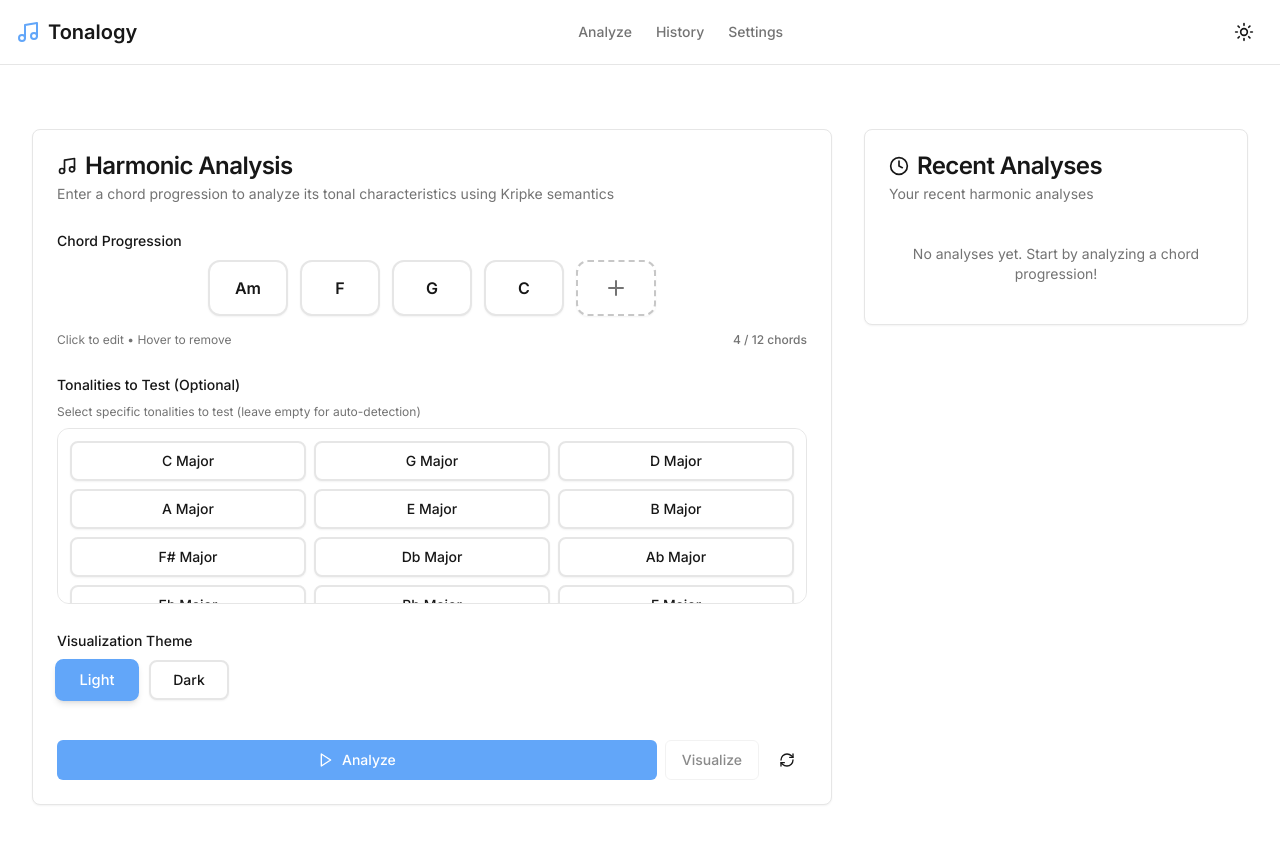
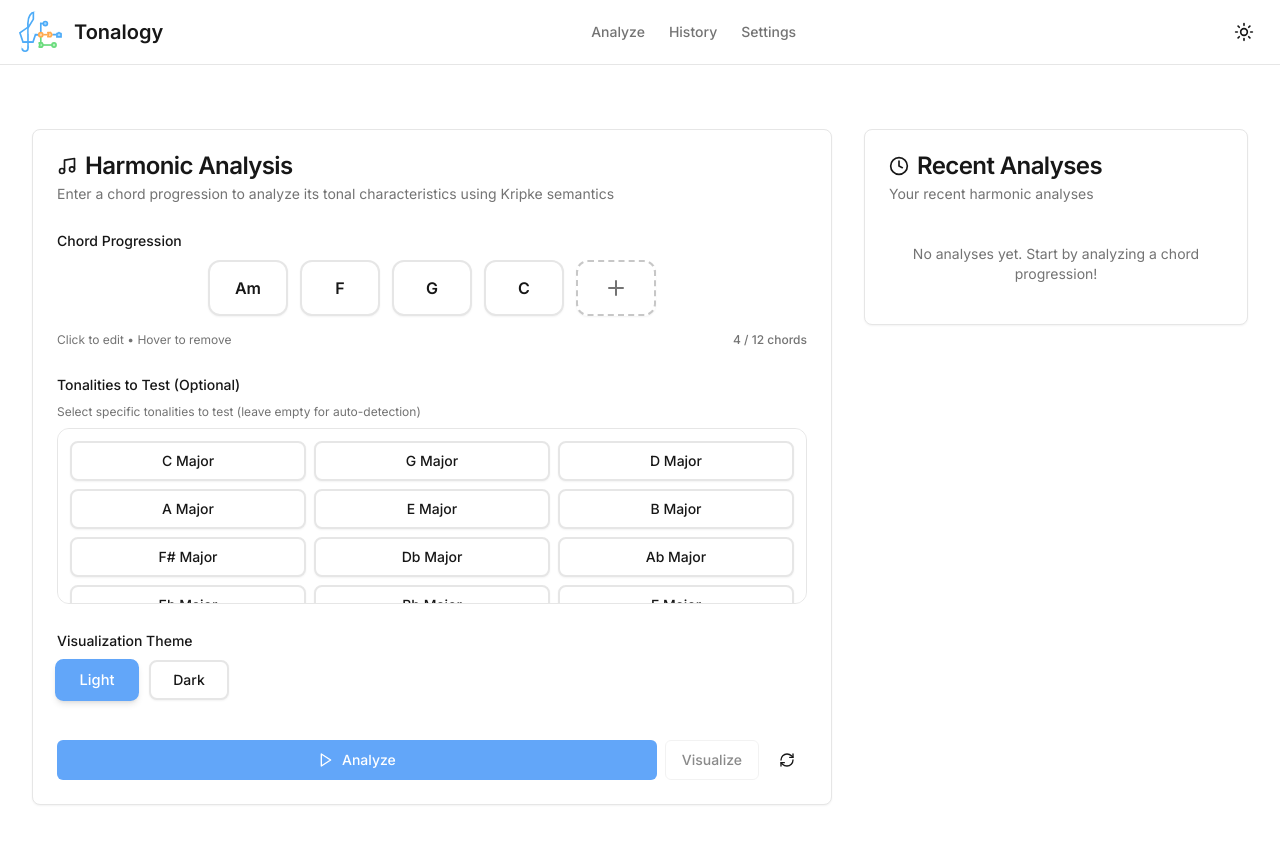
Before and after one commit to joabemorais/tonalogy-interface, a Next.js app: page / in a window 1280 px wide. Shown: the top 844 px of the page. Built offline with nearby package versions, Linux system fonts and the light colour scheme.

Commit message:
feat: replace generic music icons with Tonalogy brand icon

```diff
--- a/app/layout.tsx
+++ b/app/layout.tsx
@@ -12,6 +12,11 @@ export const metadata: Metadata = {
   description: 'Web-based client for harmonic progression analysis',
   keywords: ['music theory', 'harmonic analysis', 'tonality', 'kripke semantics'],
   authors: [{ name: 'Joabe Morais', url: 'https://github.com/joabemorais' }],
+  icons: {
+    icon: '/favicon.svg',
+    shortcut: '/favicon.svg',
+    apple: '/favicon.svg',
+  },
 }
 
 export default function RootLayout({
--- a/components/header.tsx
+++ b/components/header.tsx
@@ -1,14 +1,14 @@
 'use client'
 
 import React from 'react'
-import { Music } from 'lucide-react'
+import { TonalogyIcon } from '@/components/ui/tonalogy-icon'
 
 export function Header() {
   return (
     <div className="text-center space-y-4 py-8">
       <div className="flex justify-center">
         <div className="p-3 bg-primary/10 rounded-full">
-          <Music className="h-8 w-8 text-primary" />
+          <TonalogyIcon size={32} className="text-primary" />
         </div>
       </div>
 
--- a/components/navigation.tsx
+++ b/components/navigation.tsx
@@ -2,9 +2,10 @@
 
 import React from 'react'
 import Link from 'next/link'
-import { Music, Settings, History, Moon, Sun } from 'lucide-react'
+import { Settings, History, Moon, Sun } from 'lucide-react'
 import { useTheme } from 'next-themes'
 import { Button } from '@/components/ui/button'
+import { TonalogyIcon } from '@/components/ui/tonalogy-icon'
 
 export function Navigation() {
   const { theme, setTheme } = useTheme()
@@ -15,7 +16,7 @@ export function Navigation() {
         <div className="flex h-16 items-center justify-between">
           {/* Logo */}
           <Link href="/" className="flex items-center gap-2 font-semibold">
-            <Music className="h-6 w-6 text-primary" />
+            <TonalogyIcon size={50} className="text-primary" />
             <span className="text-xl">Tonalogy</span>
           </Link>
 
```
